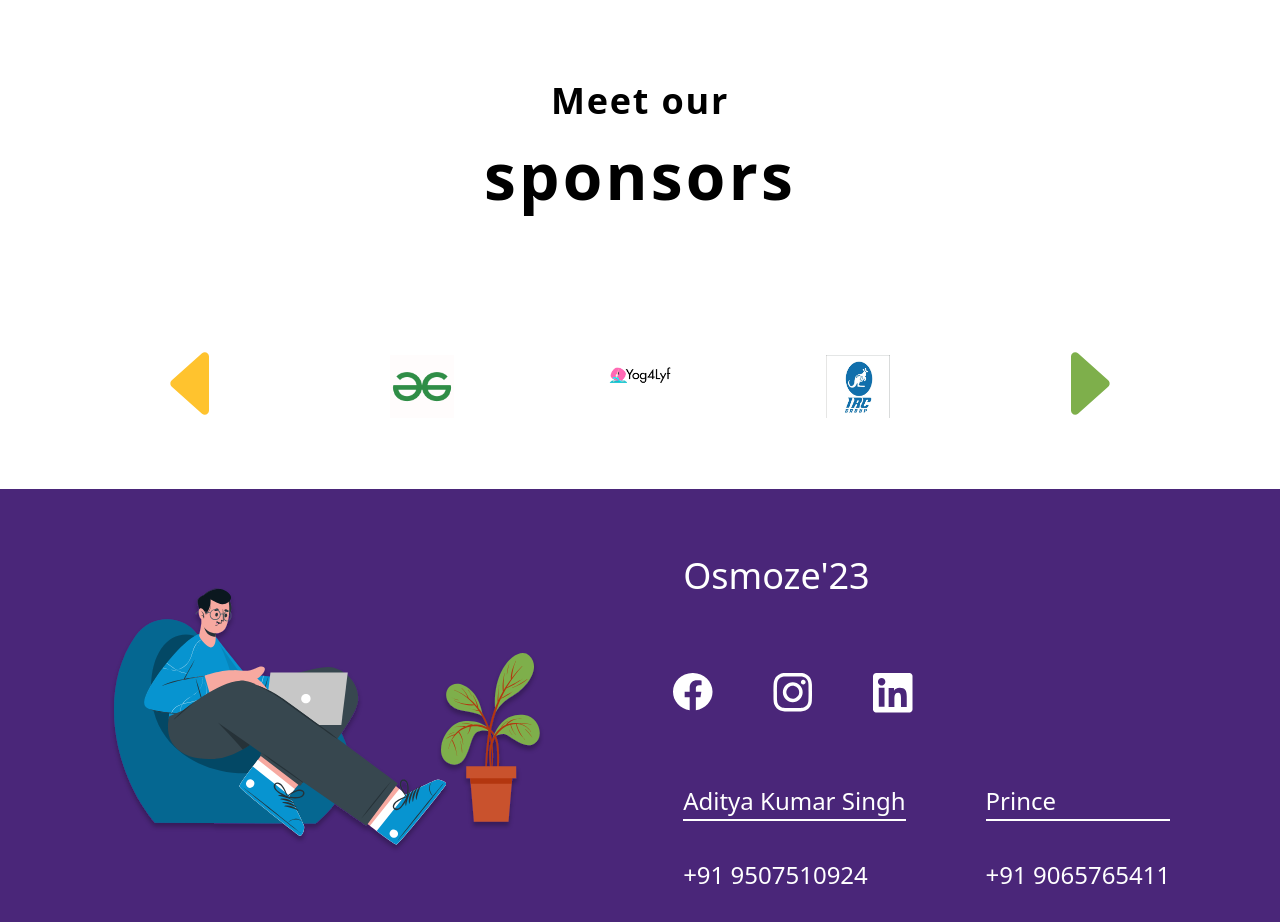
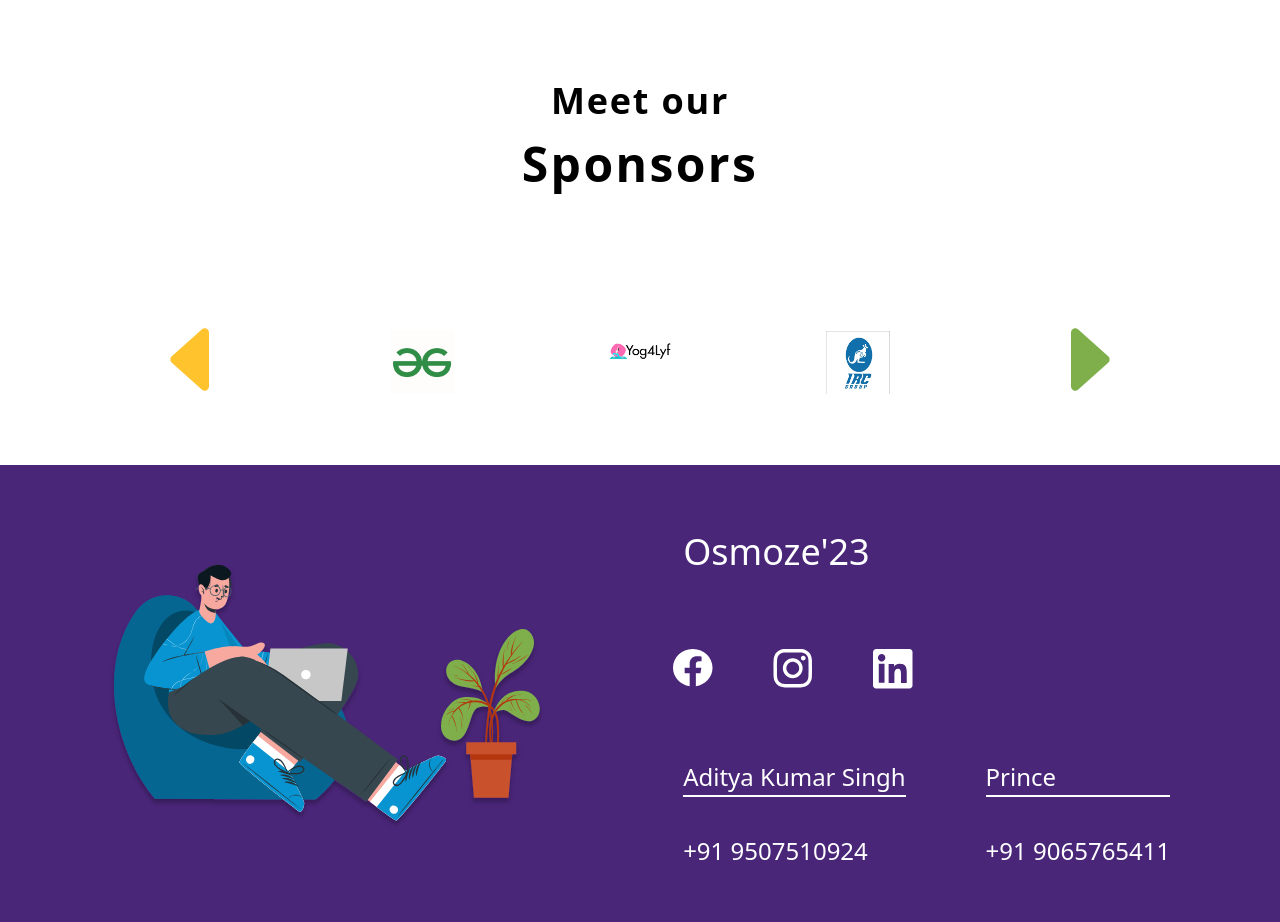
Before and after one commit to Sochem/Osmoze-23, a Next.js app: page / in a window 1280 px wide. Shown: the part 7040-7962 px from the top of the page. Built offline with nearby package versions, Linux system fonts and the light colour scheme.

Commit message:
minor changes

```diff
--- a/src/components/sponsors.js
+++ b/src/components/sponsors.js
@@ -34,7 +34,7 @@ export default function Sponsors(){
     return(
         <div className="flex flex-col items-center pb-12 mt-[14rem] sm:mx-[10.625rem]">
             <div className="font-extrabold items-center text-center sm:text-[36px] tracking-wider">Meet our</div>
-            <div className="font-extrabold items-center text-center sm:text-[64px] tracking-wider">sponsors</div>
+            <div className="font-extrabold items-center text-center sm:text-[48px] tracking-wider">Sponsors</div>
             <div className="flex justify-around mt-32 items-center">
                 <div className="hidden sm:block">
                     <button onClick={handleLeftClick}>
```
Also changed, not shown: src/components/carousel.js (line endings or trailing spaces), 1 other file (tests, documents, lock files or other folders).
